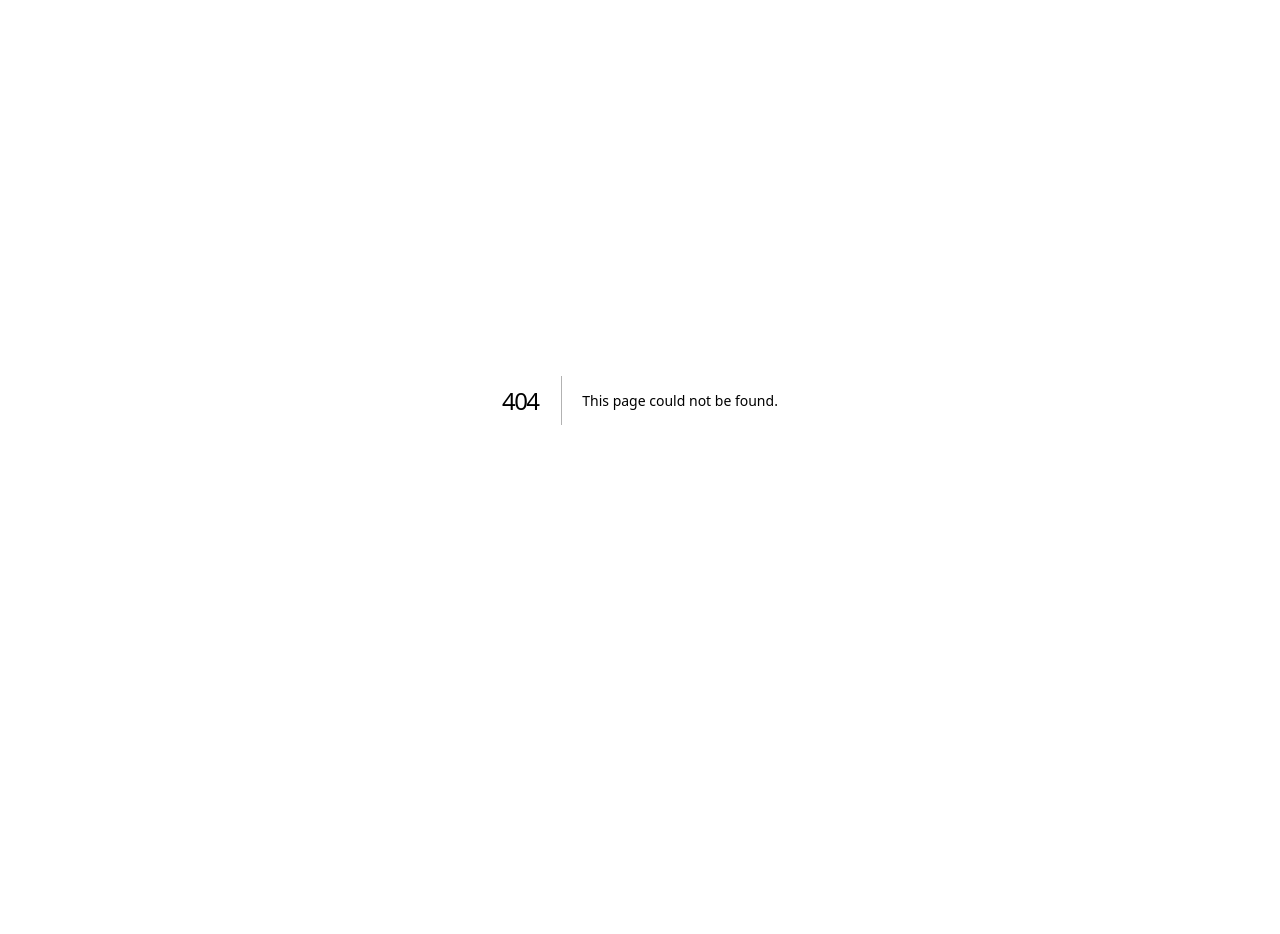
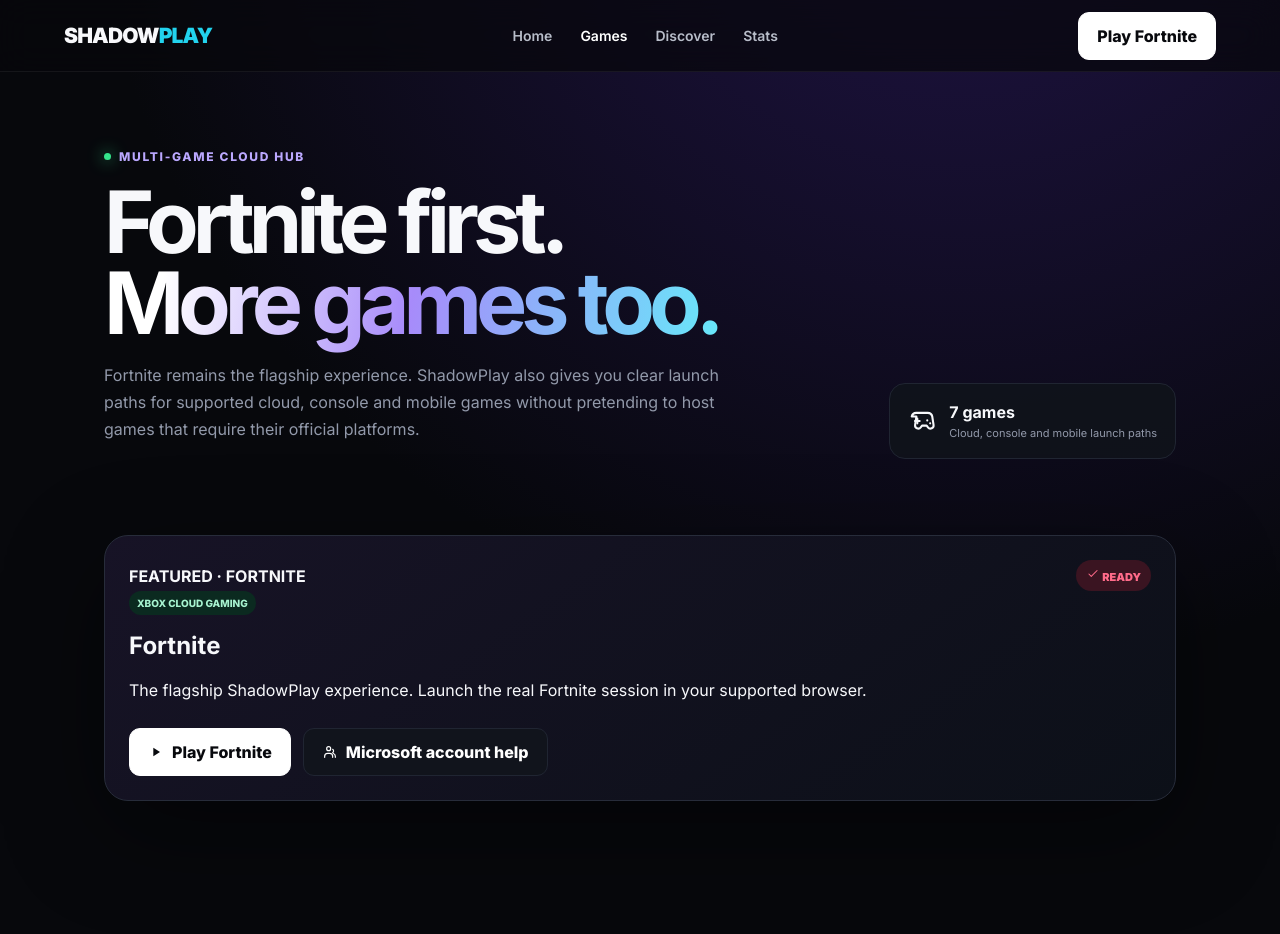
Before and after one commit to Shadowsenpai67/Shadow-senpai-, a Next.js app: page /games in a window 1280 px wide. Before the commit this address had no page. Shown: the top 934 px of the page. Before the commit the page ends 800 px from the top, so only its background shows below. Built offline with nearby package versions, Linux system fonts and the light colour scheme.

Commit message:
Add multi-game hub page

```diff
--- /dev/null
+++ b/app/games/page.tsx
@@ -0,0 +1,15 @@
+import Link from "next/link";
+import { games } from "../games";
+import { Icon } from "../icons";
+
+export default function GamesPage() {
+  const featured = games[0];
+  return <main className="shell">
+    <nav className="nav"><Link className="brand" href="/">SHADOW<span>PLAY</span></Link><div className="links"><Link href="/">Home</Link><Link className="active-link" href="/games">Games</Link><Link href="/#discover">Discover</Link><Link href="/#stats">Stats</Link></div><Link className="btn primary" href="/watch">Play Fortnite</Link></nav>
+    <section className="streams-hero"><div><div className="eyebrow"><i className="dot"/> Multi-game cloud hub</div><h1>Fortnite first.<br/><span className="gradient">More games too.</span></h1><p>Fortnite remains the flagship experience. ShadowPlay also gives you clear launch paths for supported cloud, console and mobile games without pretending to host games that require their official platforms.</p></div><div className="live-summary"><Icon name="gamepad" size={28}/><div><strong>{games.length} games</strong><small>Cloud, console and mobile launch paths</small></div></div></section>
+    <section className="section game-feature"><div className="hero-card"><div className="live-head"><strong>FEATURED · FORTNITE</strong><span className="live"><Icon name="check" size={14}/> READY</span></div><div className="feature-copy"><div><span className="tag">XBOX CLOUD GAMING</span><h2>{featured.name}</h2><p>{featured.description}</p><div className="actions"><a className="btn primary" href={featured.playUrl}><Icon name="play" size={16}/> Play Fortnite</a><Link className="btn secondary" href="/account"><Icon name="users" size={16}/> Microsoft account help</Link></div></div></div></div></section>
+    <section className="section"><div className="section-title"><div><h2>Game library</h2><p>Choose a game and ShadowPlay will send you to the correct official gameplay service.</p></div></div><div className="grid game-grid">{games.map(game=><article className={"card game-card "+(game.status==="featured"?"featured-game":"")} key={game.slug}><div className="game-icon"><Icon name={game.status==="cloud"||game.status==="featured"?"cloud":game.status==="official"?"gamepad":"globe"} size={26}/></div><span className="tag">{game.platform}</span><h3>{game.name}</h3><p>{game.description}</p><small>{game.note}</small><a className="btn secondary game-button" href={game.playUrl}>{game.status==="featured"?"Play now":"Open official service"}<Icon name="arrow-right" size={15}/></a></article>)}</div></section>
+    <section className="section"><div className="notice"><strong>How streaming works</strong><br/>For cloud-playable titles, ShadowPlay opens the official cloud session so the real game video and controls come from the provider. Xbox supports browser cloud gaming on supported devices and lists Fortnite as playable with a free Microsoft account in supported regions. Other games can require Game Pass, a purchase, a mobile app, a console or a separate official service. Availability changes by region, device and game.</div></section>
+    <footer className="footer"><span>© 2026 ShadowPlay</span><span>Official services only · No game files hosted</span></footer>
+  </main>;
+}
```
